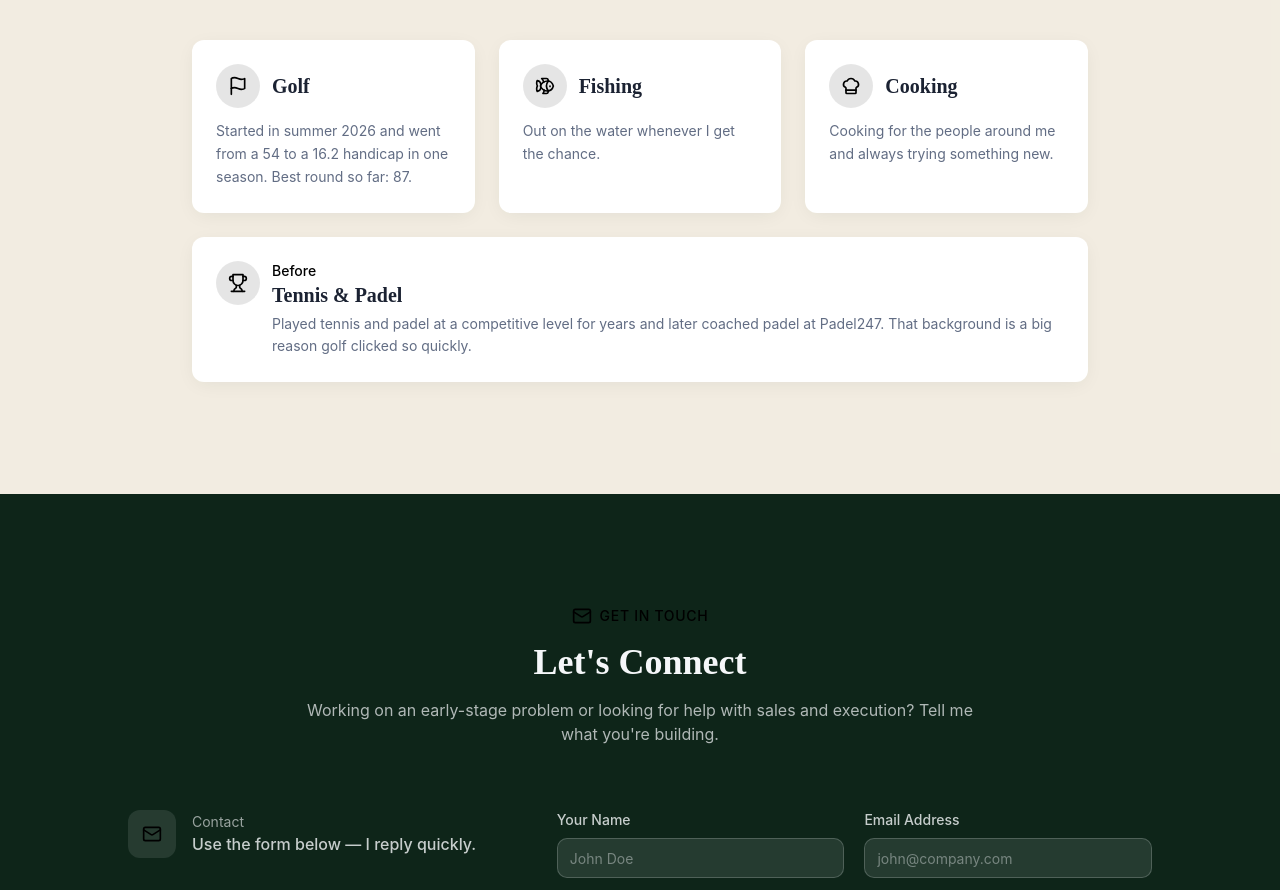
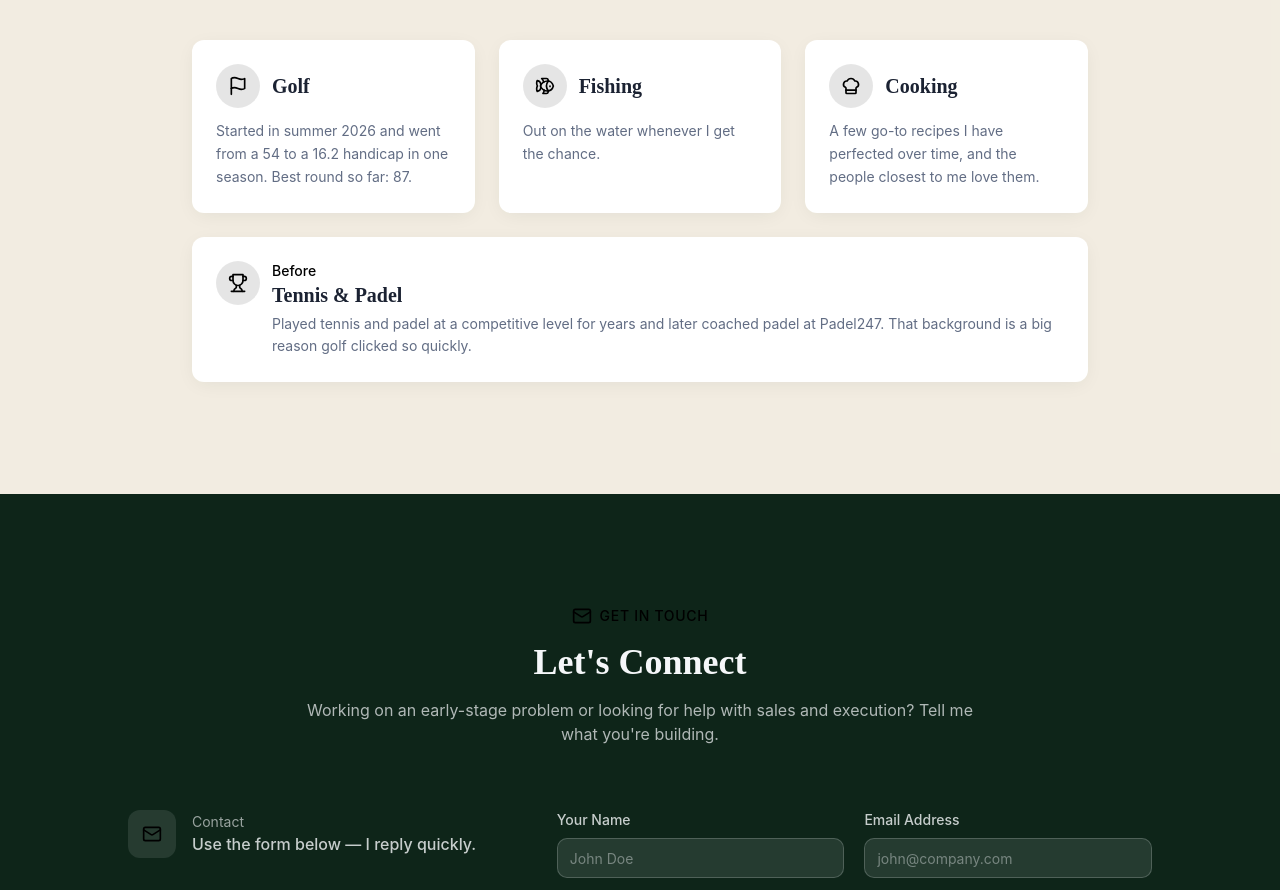
Before and after one commit to HugoVuori/Hugo-CV-2026, a React (Vite) app: page / in a window 1280 px wide. Shown: the part 6660-7550 px from the top of the page. Built offline with nearby package versions, Linux system fonts and the light colour scheme; the HTML template or start-up script is replaced by a standard one.

Commit message:
Reword cooking interest
Co-Authored-By: Claude Opus 5.5 <noreply@anthropic.com>

```diff
--- a/src/components/cv/Interests.tsx
+++ b/src/components/cv/Interests.tsx
@@ -15,7 +15,7 @@ const currentInterests = [
   },
   {
     title: "Cooking",
-    description: "Cooking for the people around me and always trying something new.",
+    description: "A few go-to recipes I have perfected over time, and the people closest to me love them.",
     icon: ChefHat,
   },
 ];
```
